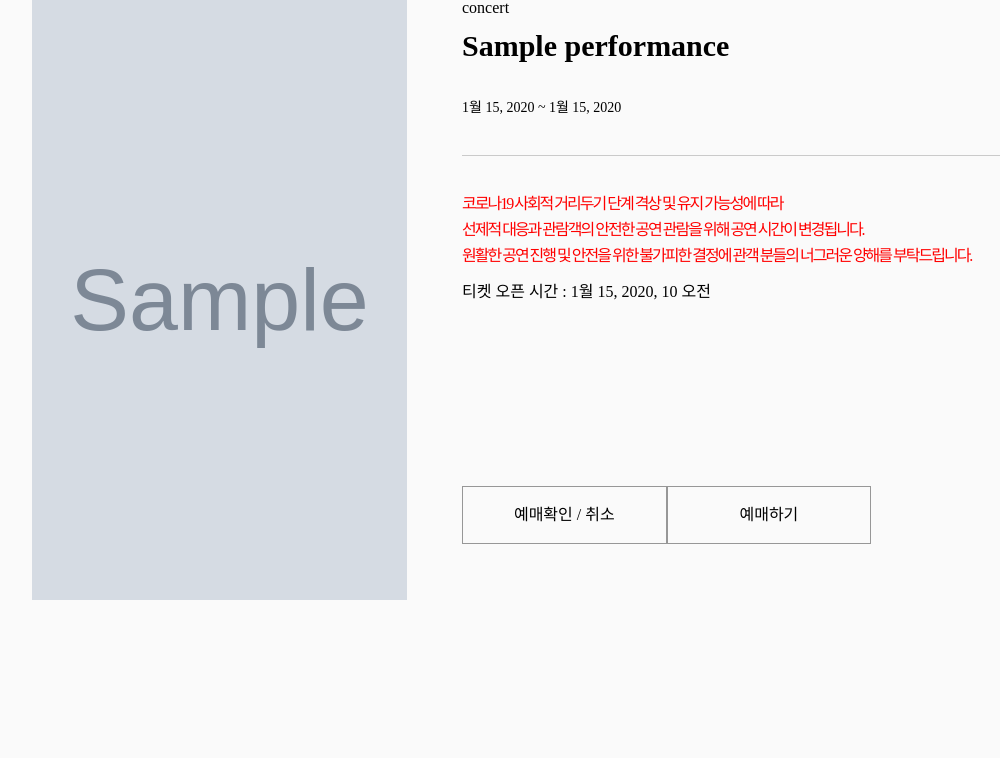
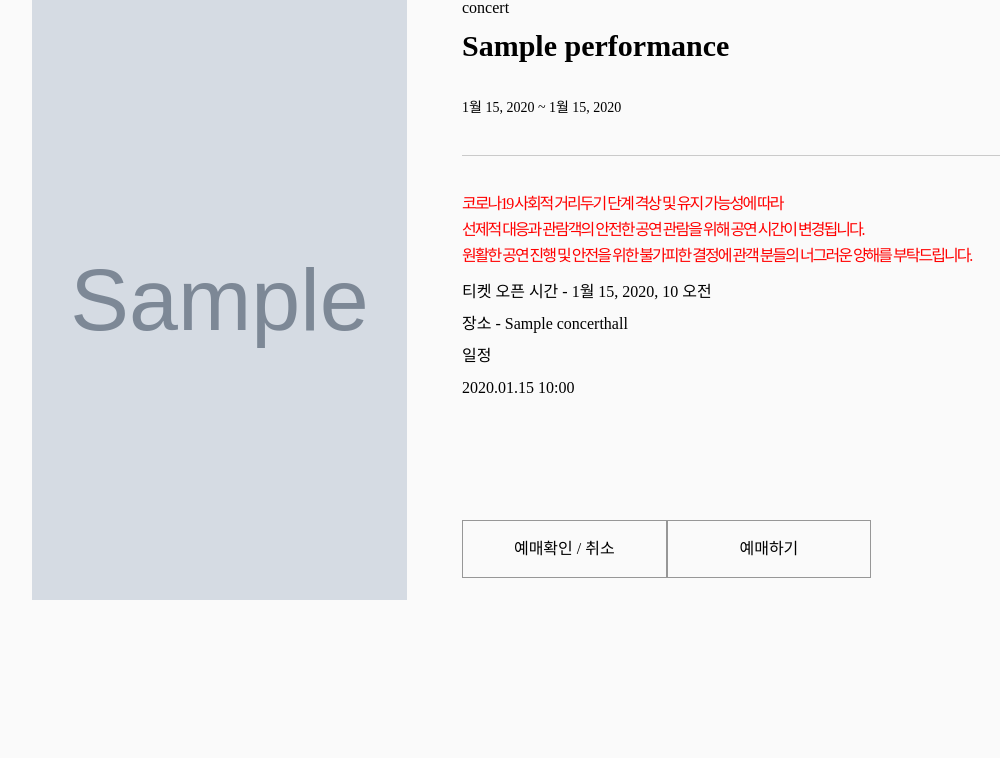
Before and after one commit to minwoo9629/ticketing_service, a Django app: page /performance/detail/1 in a window 1280 px wide. Shown: the part 218-976 px from the top of the page, without its empty margins (96-1096 px from the left). Run offline with Django 3.2, Linux system fonts and the light colour scheme; tables that the repository leaves empty hold one stand-in row (values such as "Sample post"); grey boxes marked "Sample" are stand-in pictures.

Commit message:
detail 페이지 수정

```diff
--- a/concertapp/models.py
+++ b/concertapp/models.py
@@ -61,3 +61,7 @@ class Schedule(models.Model):
         constraints = [
             models.UniqueConstraint(fields=['concert_hall', 'start_dt', 'end_dt'], name="place revervation time")
         ]
+
+    @property
+    def time(self):
+        return self.end_dt-self.start_dt
--- a/concertapp/templates/concertapp/detail.html
+++ b/concertapp/templates/concertapp/detail.html
@@ -18,9 +18,20 @@
                 <p>원활한 공연 진행 및 안전을 위한 불가피한 결정에 관객 분들의 너그러운 양해를 부탁드립니다.</p>
             </div>
             <ul>
-                <li>티켓 오픈 시간 : {{performance.ticket_open_dt}}</li>
+                <li>티켓 오픈 시간 - {{performance.ticket_open_dt}}</li>
+                &nbsp;
+                {% for sked in performance.schedule.all %}
+                {% if forloop.first %}
+                <li>장소 - {{sked.concert_hall}}</li>
+                &nbsp;
+                {% endif%}
+                {% endfor %}
+                <li>일정</li>
+                &nbsp;
+                {% for sked in performance.schedule.all %}
+                <li>{{ sked.start_dt | date:'Y.m.d H:i'}}</li>
+                {% endfor %}
             </ul>
-
             <div class="reserveWrap">
                 {% if performance.reserve_available %}
                 <div><a class="active" href="#">예매확인 / 취소</a></div>
@@ -126,7 +137,7 @@
 
     .reserveWrap {
         display: flex;
-        margin-top: 30%;
+        margin-top: 20%;
     }
 
     .reserveWrap div {
@@ -182,10 +193,11 @@
 </style>
 <script>
     const deActiveBtn = document.querySelector('.pause');
-
-    deActiveBtn.addEventListener('click', (event) => {
-        event.preventDefault();
-        alert("티켓예매가 오픈되지 않았습니다.")
-    })
+    if (deActiveBtn) {
+        deActiveBtn.addEventListener('click', (event) => {
+            event.preventDefault();
+            alert("티켓예매가 오픈되지 않았습니다.")
+        })
+    }
 </script>
 {% endblock %}
```
Also changed, not shown: concertapp/views.py (+0 -9 lines).
